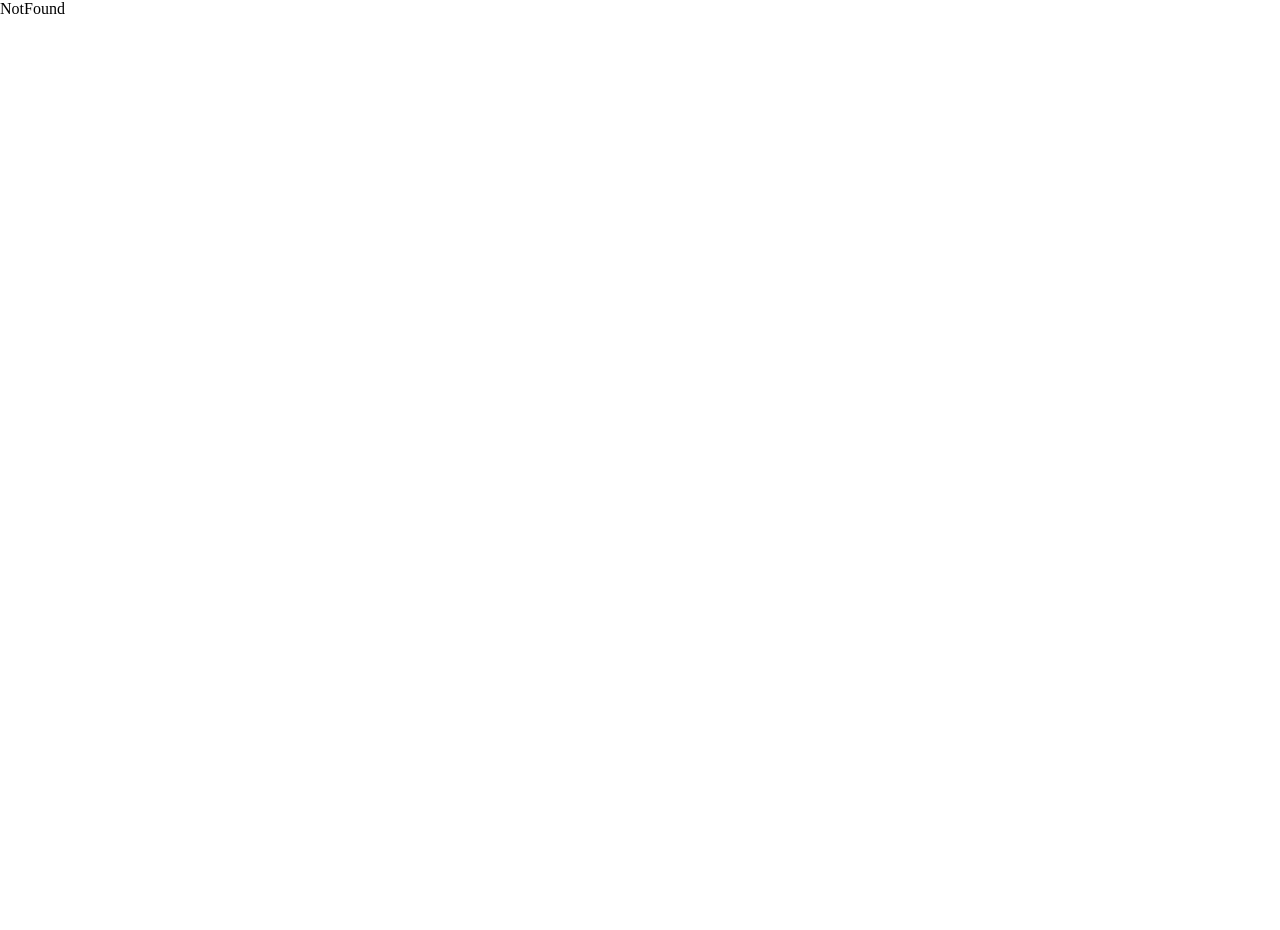
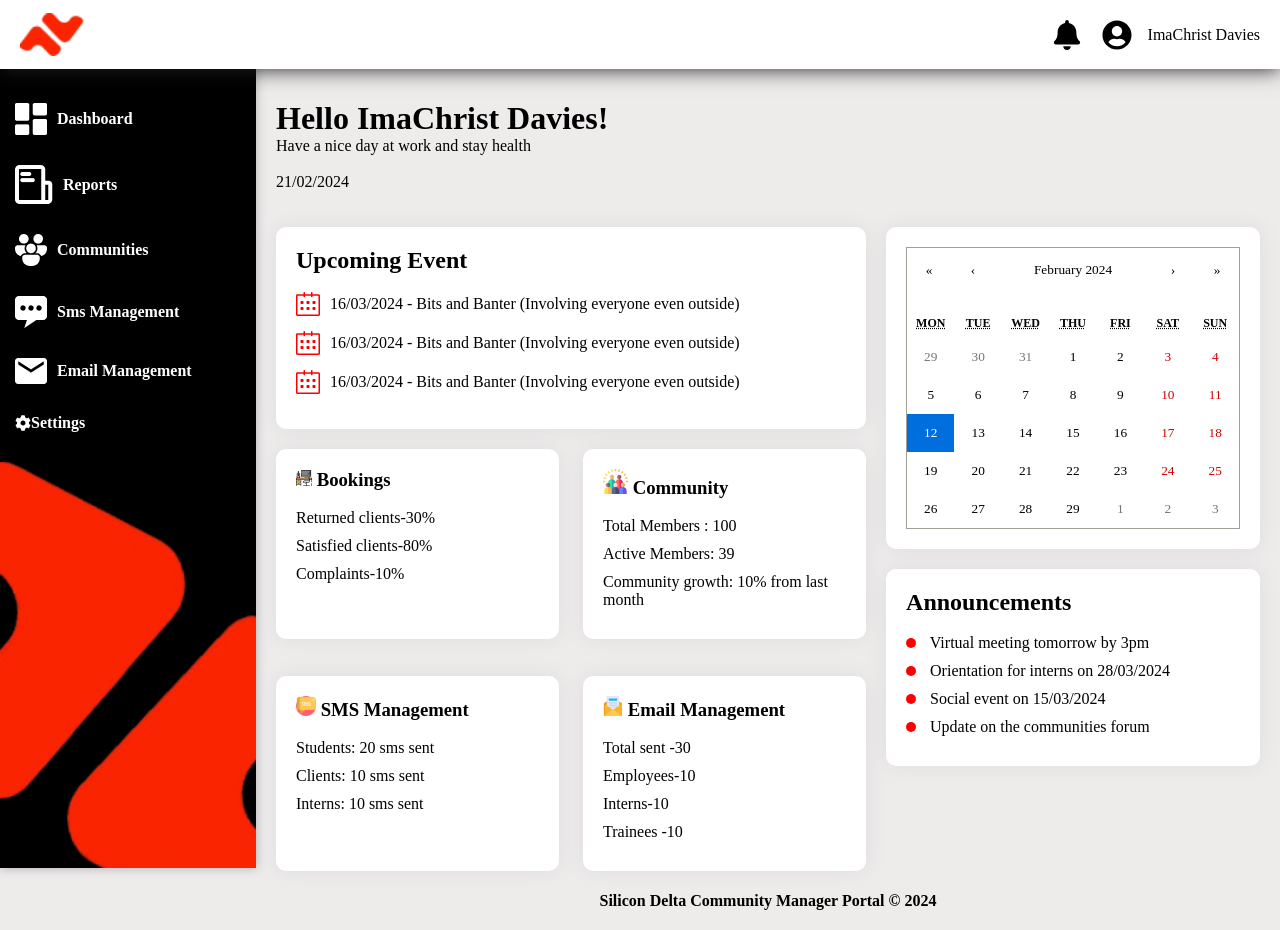
Before and after one commit to ibifaa/Silicon-Delta, a React (Vite) app: page /admin/dashboard in a window 1280 px wide. Before the commit the page ends 800 px from the top, so only its background shows below. Built offline with nearby package versions, Linux system fonts and the light colour scheme.

Commit message:
made some changes

```diff
--- a/src/App.jsx
+++ b/src/App.jsx
@@ -19,6 +19,7 @@ import CommunityManagerCommunities from "./pages/community-manager/CommunityMana
 import CommunityManagerSmsManagement from "./pages/community-manager/CommunityManagerSmsManagement";
 import CommunityManagerEmailManagement from "./pages/community-manager/CommunityManagerEmailManagement";
 import CommunityManagerSettings from "./pages/community-manager/CommunityManagerSettings";
+import AdminDashboard from "./pages/admin/AdminDashboard";
 
 function App() {
   return (
@@ -45,6 +46,8 @@ function App() {
         <Route path="/community-manager/email-management" element={<CommunityManagerEmailManagement />} />
         <Route path="/community-manager/settings" element={<CommunityManagerSettings />} />
 
+        <Route path="/admin/dashboard" element={<AdminDashboard />} />
+
 
 
         {/* others */}
--- /dev/null
+++ b/src/components/admin/AdminLayout.jsx
@@ -0,0 +1,166 @@
+import React, { useEffect, useState } from "react";
+import { toast, ToastContainer } from "react-toastify";
+import "react-toastify/dist/ReactToastify.css";
+
+import {
+  FaBars,
+  FaBell,
+  FaCog,
+  FaCogs,
+  FaHome,
+  FaSignOutAlt,
+  FaUser,
+  FaUserAlt,
+  FaUserCircle,
+} from "react-icons/fa";
+
+import profilelogo from "../../assets/default-profile.png";
+import sitelogo from "../../assets/small-logo.png";
+import homePic from "../../assets/dashboard-icon.png";
+import reportsPic from "../../assets/reports-icon.png";
+import communitiesPic from "../../assets/community-icon.png";
+import messagesPic from "../../assets/messages-icon.png";
+import emailPic from "../../assets/email-icon.png";
+
+
+import { Link, NavLink } from "react-router-dom";
+
+const AdminLayout = ({ children }) => {
+  const [isAsideVisible, setIsAsideVisible] = useState(false);
+
+  const toggleAside = () => {
+    setIsAsideVisible(!isAsideVisible);
+  };
+
+  const [isProfileVisible, setIsProfileVisible] = useState(false);
+
+  const toggleProfile = () => {
+    setIsProfileVisible(!isProfileVisible);
+  };
+
+  // Check screen width and hide aside on mobile
+  useEffect(() => {
+    const handleResize = () => {
+      if (window.innerWidth < 800) {
+        setIsAsideVisible(false);
+      } else {
+        setIsAsideVisible(true);
+      }
+    };
+
+    handleResize(); // Set initial visibility based on screen width
+
+    window.addEventListener("resize", handleResize);
+
+    return () => {
+      window.removeEventListener("resize", handleResize);
+    };
+  }, []);
+
+  const [activeLink, setActiveLink] = useState("");
+
+  const handleNavLinkClick = (link) => {
+    setActiveLink(link);
+  };
+
+  const asideClass = isAsideVisible ? `aside fadeIn` : `aside fadeOut noAside`;
+  return (
+    <div className="userlayout cmlayout">
+      <header className="dashboard-header">
+        <img src={sitelogo} alt="" className="header-logo" />
+        <div className="header-aside">
+          <FaBell className="header-icon"></FaBell>
+          <FaUserCircle className="header-icon" />&emsp;
+          <span className="userProfile" onClick={toggleProfile}>ImaChrist Davies</span>
+          <FaBars onClick={toggleAside} className="headerToggleIcon" />
+
+        </div>
+      </header>
+      {isProfileVisible && (
+     <div className="headerNav">
+     <center>
+     <img src={profilelogo} alt="" />
+     <h3>ImaChrist Davies</h3>
+     <p>Community Manager</p>
+     <p>Imachristt328@gmail.com</p>
+     </center><br /><hr /><br />
+     <div className="profileItems">
+       <p><FaCog/>&ensp; Settings</p>
+       <p className="red"><FaSignOutAlt/>&ensp; Log Out</p>
+     </div>
+     </div>
+      )}
+
+      <div className="user-content-wrapper">
+        <div className={asideClass}>
+          <nav>
+
+            <NavLink
+              to="/community-manager/dashboard"
+              activeClassName="active"
+              onClick={() => handleNavLinkClick("/community-manager/dashboard")}
+            >
+              <div className="nav-item">
+                <img src={homePic} alt="" /> Dashboard
+              </div>
+            </NavLink>
+
+            <NavLink
+              to="/community-manager/reports"
+              activeClassName="active"
+              onClick={() => handleNavLinkClick("/community-manager/reports")}
+            >
+              <div className="nav-item">
+                <img src={reportsPic} alt="" /> Reports
+              </div>
+            </NavLink>
+            <NavLink
+              to="/community-manager/communities"
+              activeClassName="active"
+              onClick={() => handleNavLinkClick("/community-manager/communities")}
+            >
+              <div className="nav-item">
+                <img src={communitiesPic} alt="" /> Communities
+              </div>
+            </NavLink>
+            <NavLink
+              to="/community-manager/sms-management"
+              activeClassName="active"
+              onClick={() => handleNavLinkClick("/community-manager/sms-management")}
+            >
+              <div className="nav-item">
+                <img src={messagesPic} alt="" /> Sms Management
+              </div>
+            </NavLink>
+            <NavLink
+              to="/community-manager/email-management"
+              activeClassName="active"
+              onClick={() => handleNavLinkClick("/community-manager/email-management")}
+            >
+              <div className="nav-item">
+                <img src={emailPic} alt="" /> Email Management
+              </div>
+            </NavLink>
+            <NavLink
+              to="/community-manager/settings"
+              activeClassName="active"
+              onClick={() => handleNavLinkClick("/community-manager/settings")}
+            >
+              <div className="nav-item">
+                <FaCog /> Settings
+              </div>
+            </NavLink>
+          </nav>
+        </div>
+
+        <main className="user-main-content">
+          <div className="user-main-wrapper">{children}</div>
+          <footer>Silicon Delta Community Manager Portal &copy; 2024</footer>
+          <ToastContainer />
+        </main>
+      </div>
+    </div>
+  );
+};
+
+export default AdminLayout;
--- /dev/null
+++ b/src/pages/admin/AdminDashboard.jsx
@@ -0,0 +1,111 @@
+import React from "react";
+import AdminLayout from "../../components/admin/AdminLayout";
+import calanderPic from "../../assets/calander-icon.png";
+import 'react-calendar/dist/Calendar.css';
+
+
+import diversityPic from "../../assets/Diversity.png";
+import workspacePic from "../../assets/Workspace.png";
+import smsPic from "../../assets/Sms.png";
+import emailPic from "../../assets/Email.png";
+
+import { useState } from 'react';
+import Calendar from 'react-calendar';
+
+const AdminDashboard = () => {
+  const [value, onChange] = useState(new Date());
+
+  return (
+    <div>
+      <AdminLayout>
+        <div>
+          <h1>Hello ImaChrist Davies!</h1>
+          <p>Have a nice day at work and stay health</p>
+          <br />
+          <p>21/02/2024</p>
+        </div>
+        <br />
+        <br />
+       <div className="panel-sections">
+       <div className="panel-section1">
+        <div className="panel-card">
+          <h2>Upcoming Event</h2>
+          <br />
+
+          <div className="event-card">
+            <img src={calanderPic} alt="" />
+            <span>
+              16/03/2024 - Bits and Banter (Involving everyone even outside)
+            </span>
+          </div>
+
+          <div className="event-card">
+            <img src={calanderPic} alt="" />
+            <span>
+              16/03/2024 - Bits and Banter (Involving everyone even outside)
+            </span>
+          </div>
+
+          <div className="event-card">
+            <img src={calanderPic} alt="" />
+            <span>
+              16/03/2024 - Bits and Banter (Involving everyone even outside)
+            </span>
+          </div>
+        </div>
+
+        <div className="overview-cards">
+          <div className="panel-card">
+            <h3>
+            <img src={workspacePic} alt="" /> Bookings
+            </h3><br />
+
+            <p>Returned clients-30%</p>
+            <p>Satisfied clients-80%</p>
+            <p>Complaints-10%</p>
+          </div>
+
+          <div className="panel-card">
+            <h3><img src={diversityPic} alt="" /> Community</h3><br />
+            <p>Total Members : 100</p>
+            <p>Active Members: 39</p>
+            <p>Community growth: 10% from last month </p>
+          </div>
+
+          <div className="panel-card">
+            <h3><img src={smsPic} alt="" /> SMS Management</h3><br />
+            <p>Students: 20 sms sent</p>
+            <p>Clients: 10 sms sent</p>
+            <p>Interns: 10 sms sent</p>
+          </div>
+
+          <div className="panel-card">
+            <h3><img src={emailPic} alt="" /> Email Management</h3><br />
+            <p>Total sent -30</p>
+            <p>Employees-10</p>
+            <p>Interns-10</p>
+            <p>Trainees -10</p>
+          </div>
+        </div><br />
+
+
+        </div>
+        <div className="panel-section2">
+        <div className="panel-card">
+      <Calendar onChange={onChange} value={value} />
+    </div>
+          <div className="panel-card">
+            <h2>Announcements</h2><br />
+            <p><span className="red-dot"></span> Virtual meeting tomorrow by 3pm</p>
+            <p><span className="red-dot"></span> Orientation for interns on 28/03/2024</p>
+            <p><span className="red-dot"></span> Social event on  15/03/2024</p>
+            <p><span className="red-dot"></span> Update on the communities forum</p>
+          </div>
+        </div>
+       </div>
+      </AdminLayout>
+    </div>
+  );
+};
+
+export default AdminDashboard;
```
